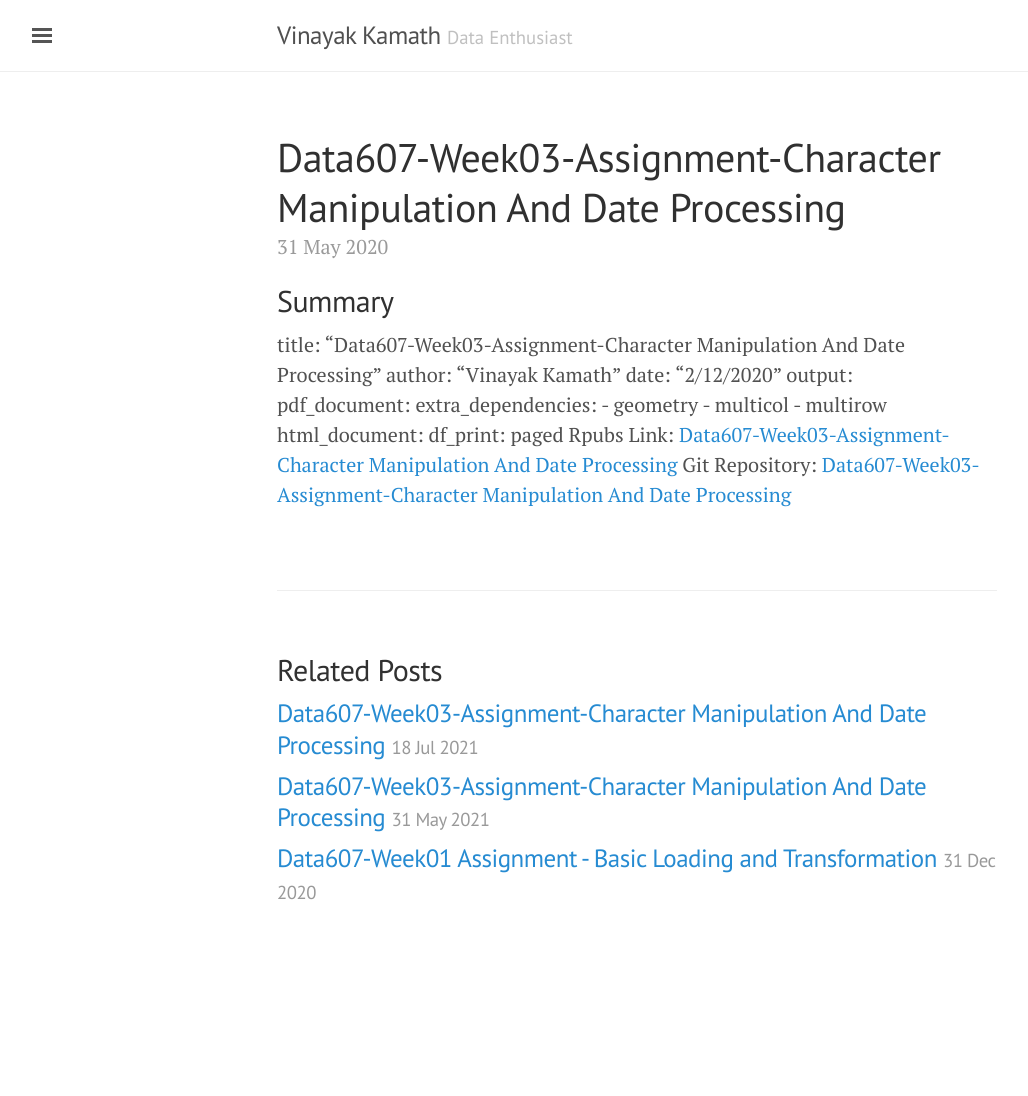
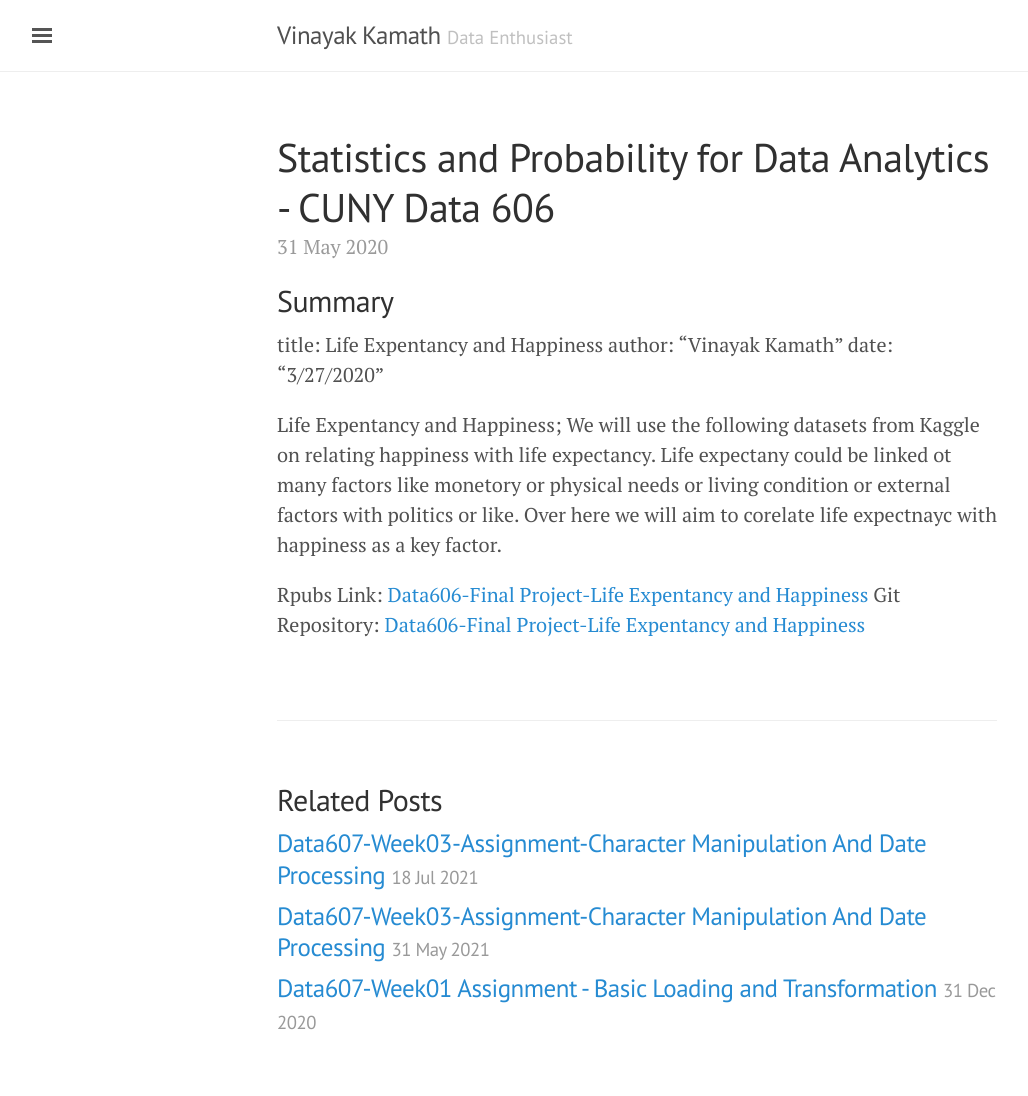
Before and after one commit to kamathvk1982/kamathvk1982.github.io, a Jekyll site: the page built from _posts/2020-05-31- Statistics and Probability for Data Analytics - CUNY Data 606.md, in a window 1280 px wide. Shown: the whole page, without its empty margins (3-1031 px from the left). Built offline with Jekyll 4.4.1, drawn with Linux system fonts in a browser that asks for light colours; before the commit the page ends 966 px from its top, so only the background shows below that.

Commit message:
Add files via upload

```diff
--- a/_posts/2020-05-31- Statistics and Probability for Data Analytics - CUNY Data 606.md
+++ b/_posts/2020-05-31- Statistics and Probability for Data Analytics - CUNY Data 606.md
@@ -1,15 +1,15 @@
 ---
 layout: post
-title: Data607-Week03-Assignment-Character Manipulation And Date Processing
+title: Statistics and Probability for Data Analytics - CUNY Data 606
 ---
 
 ## Summary
 
-title: "Data607-Week03-Assignment-Character Manipulation And Date Processing"
+title: Life Expentancy and Happiness
 author: "Vinayak Kamath"
-date: "2/12/2020"
-output:
-    pdf_document:    extra_dependencies:    - geometry    - multicol    - multirow
-    html_document:    df_print: paged
-Rpubs Link: [Data607-Week03-Assignment-Character Manipulation And Date Processing](https://rpubs.com/kamathvk1982/574253)
-Git Repository:  [Data607-Week03-Assignment-Character Manipulation And Date Processing](https://github.com/kamathvk1982/Data607-Week03)
+date: "3/27/2020"
+
+Life Expentancy and Happiness; We will use the following datasets from Kaggle on relating happiness with life expectancy. Life expectany could be linked ot many factors like monetory or physical needs or living condition or external factors with politics or like. Over here we will aim to corelate life expectnayc with happiness as a key factor.
+
+Rpubs Link: [Data606-Final Project-Life Expentancy and Happiness](https://rpubs.com/kamathvk1982/608186)
+Git Repository:  [Data606-Final Project-Life Expentancy and Happiness](https://github.com/kamathvk1982/Data606-FinalProject)
```
